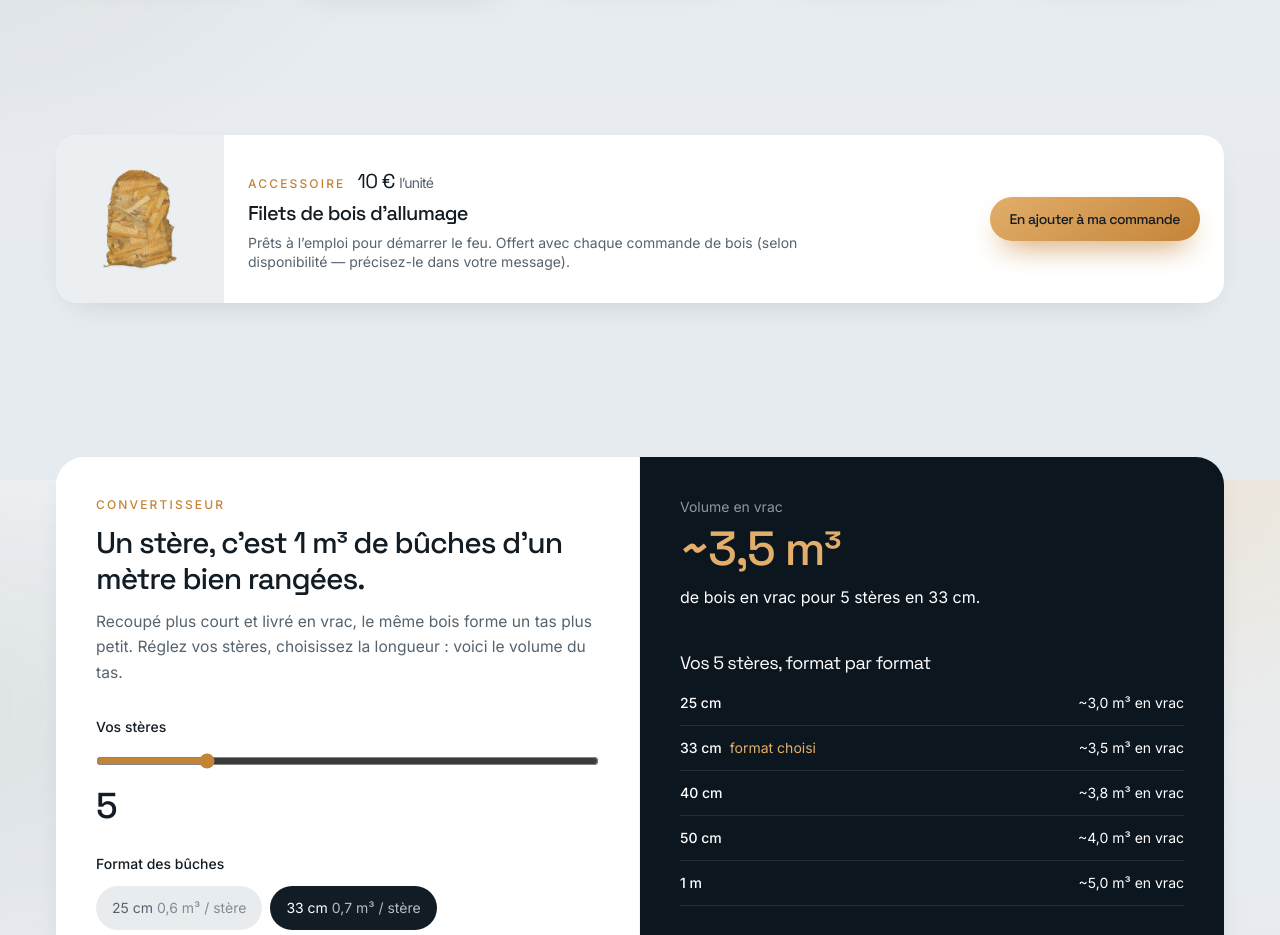
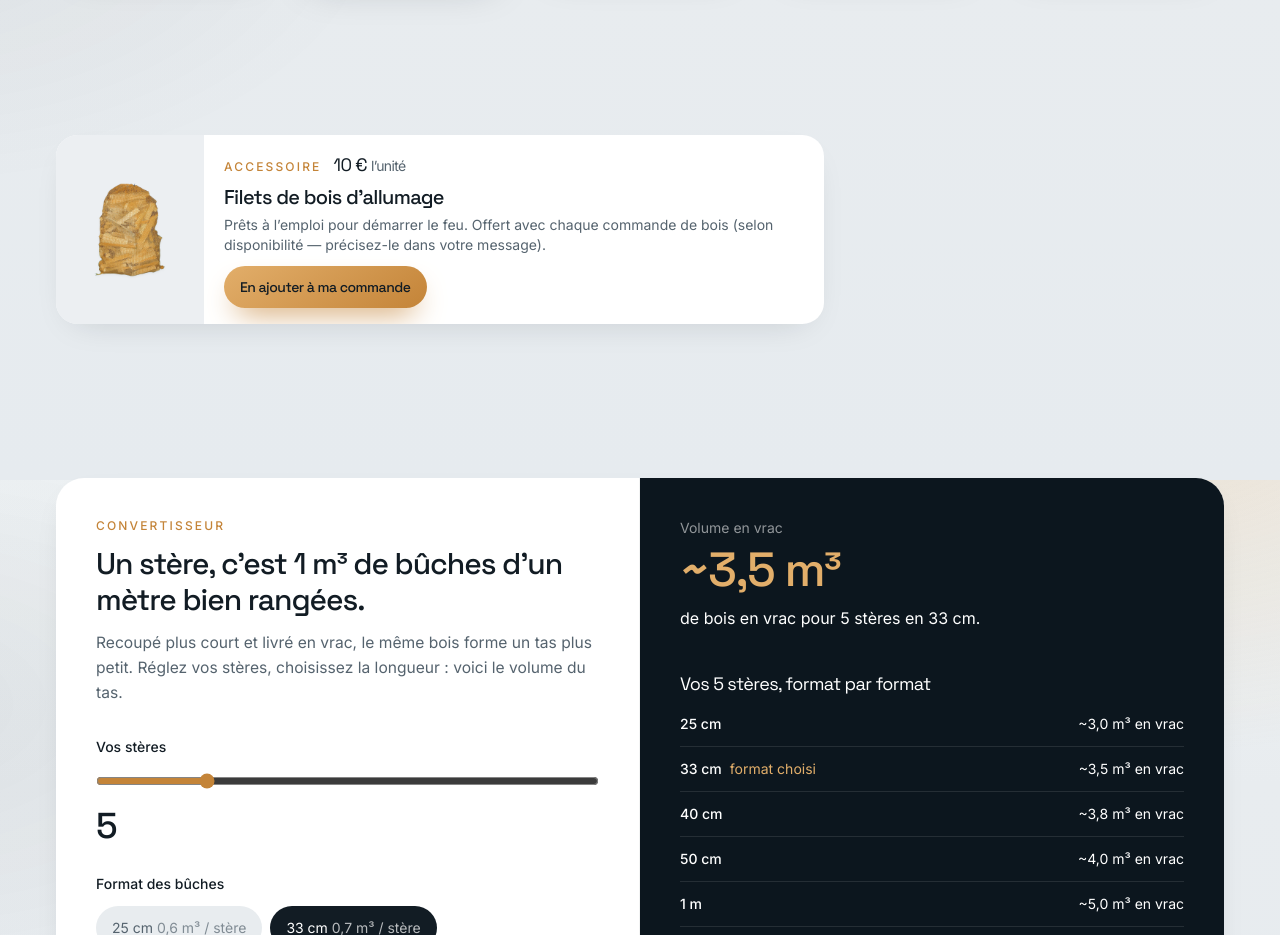
Before and after one commit to BlonXsss/gb-bois, a Next.js app in the folder web/: page / in a window 1280 px wide. Shown: the part 2720-3655 px from the top of the page. Built offline with nearby package versions, Linux system fonts and the light colour scheme.

Commit message:
Constrain kindling accessory card width and packing
Cap the accessory block at a readable max width and keep image,
copy, and CTA stacked tightly without a stretched empty middle.

Co-authored-by: BlonXsss <BlonXsss@users.noreply.github.com>

```diff
--- a/web/src/components/Sections.tsx
+++ b/web/src/components/Sections.tsx
@@ -735,23 +735,23 @@ export function Extras() {
   return (
     <section className="section-pad site-width section-y">
       <Reveal>
-        <div className="flex flex-col overflow-hidden rounded-[1.35rem] bg-white shadow-soft sm:flex-row sm:items-stretch">
-          <div className="flex shrink-0 items-center justify-center bg-page/80 px-4 py-4 sm:w-[140px] sm:px-3 lg:w-[168px]">
-            <div className="relative h-[108px] w-[108px] sm:h-[118px] sm:w-[118px] lg:h-[136px] lg:w-[136px]">
+        <div className="flex max-w-3xl flex-col overflow-hidden rounded-[1.35rem] bg-white shadow-soft sm:flex-row sm:items-center">
+          <div className="flex shrink-0 items-center justify-center self-stretch bg-page/80 px-3 py-3 sm:w-[128px] sm:px-2.5 lg:w-[148px]">
+            <div className="relative h-[120px] w-[120px] sm:h-[112px] sm:w-[112px] lg:h-[128px] lg:w-[128px]">
               <Image
                 src={item.image}
                 alt={item.title}
                 fill
                 className="object-contain drop-shadow-sm"
-                sizes="136px"
+                sizes="128px"
               />
             </div>
           </div>
-          <div className="flex min-w-0 flex-1 flex-col justify-center gap-2.5 px-5 py-4 sm:flex-row sm:items-center sm:gap-6 sm:px-6 sm:py-4 lg:gap-8">
-            <div className="min-w-0 flex-1">
-              <div className="flex flex-wrap items-baseline gap-x-3 gap-y-1">
+          <div className="flex min-w-0 flex-1 flex-col gap-3 px-4 py-4 sm:px-5 sm:py-4">
+            <div className="min-w-0">
+              <div className="flex flex-wrap items-baseline gap-x-3 gap-y-0.5">
                 <p className="eyebrow !mb-0">Accessoire</p>
-                <p className="font-display text-lg tracking-tightest text-ink sm:text-xl">
+                <p className="font-display text-base tracking-tightest text-ink sm:text-lg">
                   {item.price} €{" "}
                   <span className="text-sm font-sans font-normal text-muted">
                     {item.unit}
@@ -761,13 +761,13 @@ export function Extras() {
               <h2 className="mt-1 font-display text-lg font-medium tracking-tightest sm:text-xl">
                 {item.title}
               </h2>
-              <p className="mt-1.5 max-w-xl text-sm leading-snug text-muted">
+              <p className="mt-1 text-sm leading-snug text-muted">
                 {item.blurb}
               </p>
             </div>
             <a
               href="#contact"
-              className="btn-amber w-fit shrink-0 !min-h-[44px] !px-5 !py-2.5 text-sm sm:self-center"
+              className="btn-amber w-fit !min-h-[42px] !px-4 !py-2 text-sm"
             >
               En ajouter à ma commande
             </a>
```
